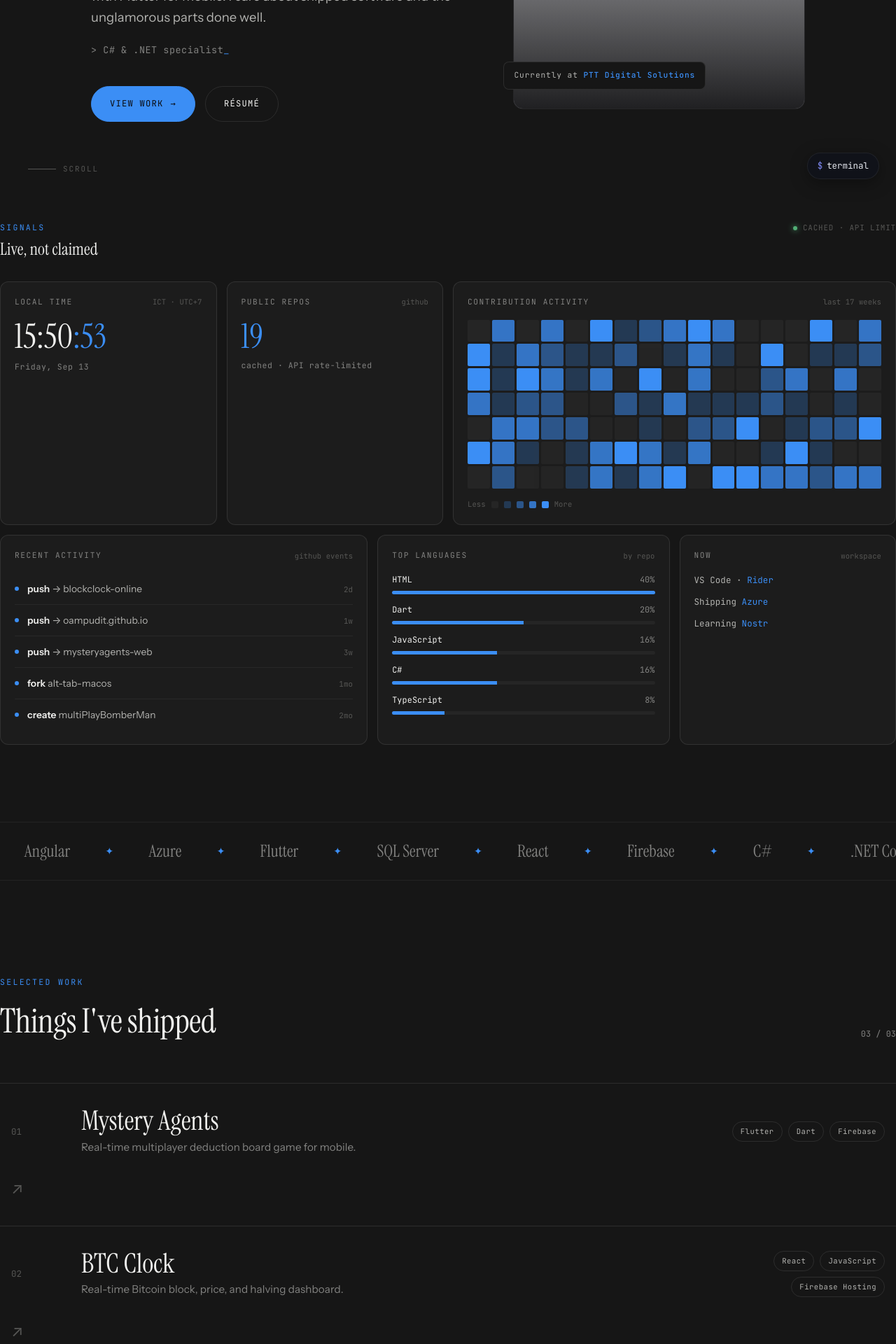
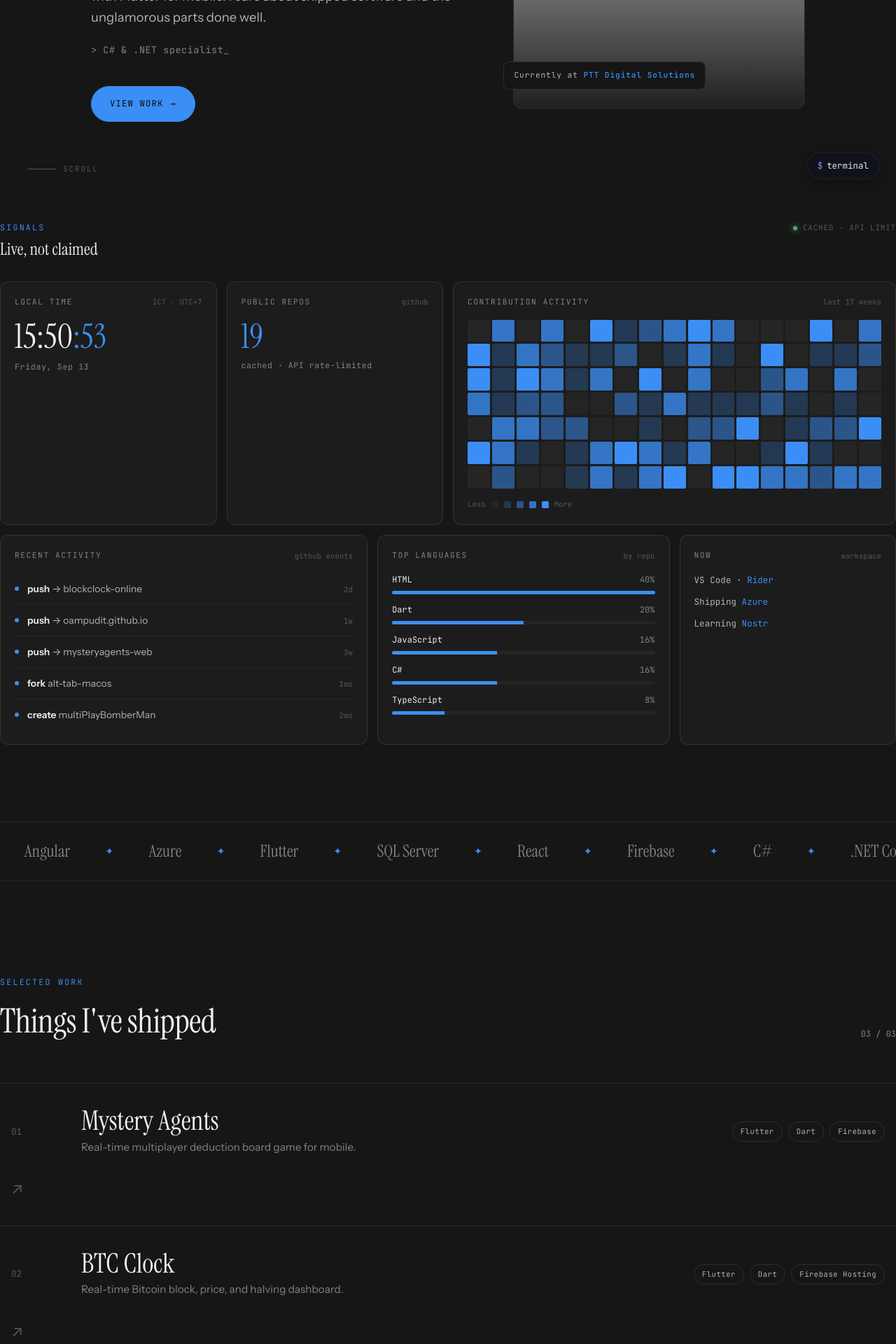
Before and after one commit to oampudit/oampudit.github.io, a React (Create React App) app: page / in a window 1280 px wide. Shown: the part 520-2440 px from the top of the page at 70% size. Built offline with nearby package versions, Linux system fonts and the light colour scheme; no server answers; grey boxes are pictures that could not be loaded; the HTML template or start-up script is replaced by a standard one.

Commit message:
Remove résumé links from Home component, update Terminal contact info, and modify project technologies and status to reflect recent changes.

```diff
--- a/src/components/Home/Home.js
+++ b/src/components/Home/Home.js
@@ -1,7 +1,6 @@
 import React, { useEffect, useRef, useState, useCallback } from "react";
 import { projects } from "../../data/projects";
 import profileImg from "../../Assets/profile.png";
-import resumePdf from "../../Assets/Pudit-Resume.pdf";
 import "./Home.css";
 
 /* ------------------------------------------------------------------ */
@@ -310,15 +309,6 @@ export default function Home({ onNavigate }) {
                 >
                   View work <span>→</span>
                 </button>
-                <a
-                  className="hd-btn hd-btn-ghost"
-                  href={resumePdf}
-                  target="_blank"
-                  rel="noopener noreferrer"
-                  {...magneticHandlers()}
-                >
-                  Résumé
-                </a>
               </div>
             </div>
 
--- a/src/components/Projects/Projects.css
+++ b/src/components/Projects/Projects.css
@@ -183,6 +183,12 @@
   background: rgba(252, 211, 77, 0.06);
 }
 
+.pc-status.pc-archived {
+  color: #9aa0a6;
+  border-color: rgba(154, 160, 166, 0.28);
+  background: rgba(154, 160, 166, 0.06);
+}
+
 .pc-desc {
   color: var(--text-muted);
   font-size: 0.9rem;
@@ -331,6 +337,7 @@
 
 .cs-status.cs-completed { color: var(--success); border-color: rgba(134, 239, 172, 0.3); }
 .cs-status.cs-in-progress { color: var(--warn); border-color: rgba(252, 211, 77, 0.3); }
+.cs-status.cs-archived { color: #9aa0a6; border-color: rgba(154, 160, 166, 0.3); }
 
 .cs-year {
   font-family: var(--font-mono);
--- a/src/components/Terminal/Terminal.js
+++ b/src/components/Terminal/Terminal.js
@@ -64,7 +64,6 @@ const CONTACT = [
   "email:      pudit.chok@gmail.com",
   "github:     https://github.com/oampudit",
   "linkedin:   https://linkedin.com/in/puditc",
-  "resume:     /Pudit-Resume.pdf",
 ];
 
 const SECTIONS = ["home", "about", "skills", "experience", "projects"];
--- a/src/data/projects.js
+++ b/src/data/projects.js
@@ -63,7 +63,7 @@ Future<void> dealRoles(String roomId) async {
     demoLink: "https://blockclock-online.firebaseapp.com/",
     githubLink: "https://github.com/oampudit/blockclock-online",
     category: "web",
-    technologies: ["React", "JavaScript", "Firebase Hosting", "Mempool API"],
+    technologies: ["Flutter", "Dart", "Firebase Hosting", "Mempool API"],
     features: [
       "Live block height via WebSocket",
       "Price + sats/USD updated every tick",
@@ -75,10 +75,10 @@ Future<void> dealRoles(String roomId) async {
     problem:
       "Commercial Bitcoin 'block clocks' cost $400+ and only show one metric. I wanted the same ambient info on any old tablet I had lying around — free, full-screen, and self-updating.",
     architecture: [
-      "Single-page React app, static hosted on Firebase — no backend.",
+      "Single-page Flutter web app, static hosted on Firebase — no backend.",
       "WebSocket subscription to mempool.space for sub-second block updates.",
       "Separate REST poll for price on a slower interval (no rate-limit risk).",
-      "Everything animated with CSS transforms so an old iPad stays at 60fps.",
+      "Everything animated client-side so an old iPad stays at 60fps.",
     ],
     codeSnippet: {
       language: "javascript",
@@ -120,7 +120,7 @@ useEffect(() => {
       "Non-custodial — no wallet held by the server",
       "Match replays signed by the winning player",
     ],
-    status: "in-progress",
+    status: "archived",
     year: 2024,
     problem:
       "Existing 'crypto games' bolt a token on top of gameplay. I wanted the opposite — a real arena-style match where Bitcoin payments are only the settlement layer and Nostr is only the transport, both invisible until a player cares.",
@@ -160,5 +160,5 @@ export const filters = [
   { id: "web", label: "Web Apps" },
   { id: "mobile", label: "Mobile Apps" },
   { id: "completed", label: "Completed" },
-  { id: "in-progress", label: "In Progress" },
+  { id: "archived", label: "Archived" },
 ];
```
